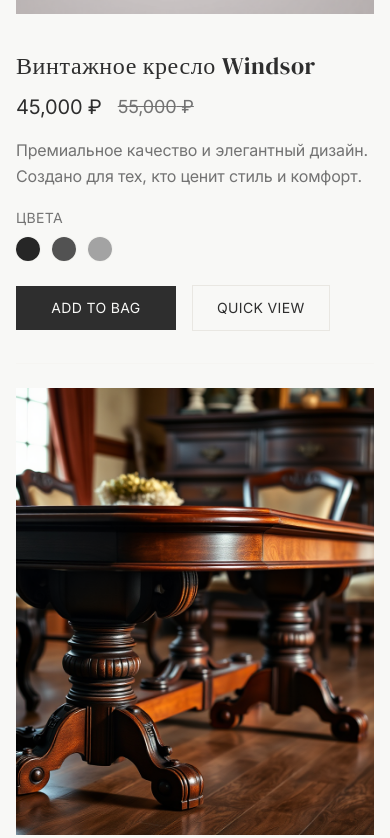
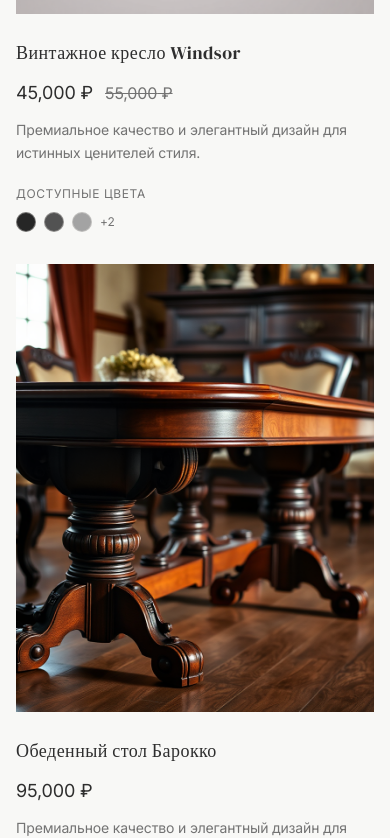
Before and after one commit to pr-poehali-dev/vintage-furniture-clone, a React (Vite) app: page / in a window 390 px wide. Shown: the part 1536-2374 px from the top of the page. Built offline with nearby package versions, Linux system fonts and the light colour scheme.

Commit message:
Фикс адаптивной сетки карточек

```diff
--- a/src/pages/Index.tsx
+++ b/src/pages/Index.tsx
@@ -1041,88 +1041,45 @@ function Index() {
             </div>
           </div>
 
-          <div className="space-y-6">
+          <div className="grid grid-cols-1 md:grid-cols-2 lg:grid-cols-3 gap-8">
             {filteredProducts.map((product) => (
               <div
                 key={product.id}
-                className="group cursor-pointer border-b border-border/20 pb-8 last:border-b-0 last:pb-0"
+                className="group cursor-pointer"
                 onClick={() => openProductDetails(product)}
               >
-                {/* Wide Card Layout */}
-                <div className="flex flex-col md:flex-row gap-8 items-start">
-
-                  {/* Image Container - Wide Format */}
-                  <div className="relative overflow-hidden w-full md:w-2/5 lg:w-1/3">
+                {/* Image Container - Larger Format */}
+                <div className="relative overflow-hidden">
                   <div className="relative">
                     <img
                       src={product.image}
                       alt={product.name}
-                        className="w-full aspect-[4/5] md:aspect-[3/4] object-cover transition-all duration-500 ease-out group-hover:brightness-95"
+                      className="w-full aspect-[4/5] object-cover transition-all duration-500 ease-out group-hover:brightness-95"
                     />
 
                     {/* Sale Badge */}
                     {product.originalPrice && (
-                        <div className="absolute top-4 left-4">
-                          <div className="bg-foreground text-background text-xs px-2.5 py-1 font-normal tracking-wide">
+                      <div className="absolute top-6 left-6">
+                        <div className="bg-foreground text-background text-sm px-3 py-1.5 font-normal tracking-wide">
                           SALE
                         </div>
                       </div>
                     )}
 
                     {/* Wishlist Button */}
-                      <div className="absolute top-4 right-4 opacity-0 group-hover:opacity-100 transition-opacity duration-300">
+                    <div className="absolute top-6 right-6 opacity-0 group-hover:opacity-100 transition-opacity duration-300">
                       <button
-                          className="w-10 h-10 bg-background/80 backdrop-blur-sm border border-border/20 rounded-full flex items-center justify-center hover:bg-background transition-colors"
+                        className="w-12 h-12 bg-background/80 backdrop-blur-sm border border-border/20 rounded-full flex items-center justify-center hover:bg-background transition-colors"
                         onClick={(e) => e.stopPropagation()}
                       >
-                          <Icon name="Heart" size={16} className="text-foreground" />
+                        <Icon name="Heart" size={18} className="text-foreground" />
                       </button>
                     </div>
 
-                      {/* Subtle overlay on hover */}
-                      <div className="absolute inset-0 bg-black/5 opacity-0 group-hover:opacity-100 transition-opacity duration-300"></div>
-                    </div>
-                  </div>
-
-                  {/* Product Info - Extended Layout */}
-                  <div className="flex-1 space-y-4">
-                    <div className="space-y-2">
-                      <h3 className="text-2xl font-light text-foreground tracking-wide leading-relaxed">
-                        {product.name}
-                      </h3>
-
-                      {/* Price */}
-                      <div className="flex items-center gap-4">
-                        <span className="text-xl font-normal text-foreground">
-                          {product.price.toLocaleString()} ₽
-                        </span>
-                        {product.originalPrice && (
-                          <span className="text-lg text-muted-foreground line-through">
-                            {product.originalPrice.toLocaleString()} ₽
-                          </span>
-                        )}
-                      </div>
-                    </div>
-
-                    {/* Product Description */}
-                    <p className="text-muted-foreground leading-relaxed max-w-2xl">
-                      Премиальное качество и элегантный дизайн. Создано для тех, кто ценит стиль и комфорт.
-                    </p>
-
-                    {/* Color Options */}
-                    <div className="space-y-2">
-                      <span className="text-sm text-muted-foreground tracking-wide">ЦВЕТА</span>
-                      <div className="flex items-center space-x-3">
-                        <div className="w-6 h-6 bg-neutral-800 rounded-full border-2 border-transparent ring-1 ring-border/30 hover:ring-foreground/30 transition-all cursor-pointer"></div>
-                        <div className="w-6 h-6 bg-neutral-600 rounded-full border-2 border-transparent ring-1 ring-border/30 hover:ring-foreground/30 transition-all cursor-pointer"></div>
-                        <div className="w-6 h-6 bg-neutral-400 rounded-full border-2 border-transparent ring-1 ring-border/30 hover:ring-foreground/30 transition-all cursor-pointer"></div>
-                      </div>
-                    </div>
-
-                    {/* Actions */}
-                    <div className="flex items-center gap-4 pt-2">
+                    {/* Quick Add - appears on hover */}
+                    <div className="absolute inset-x-6 bottom-6 opacity-0 group-hover:opacity-100 transition-all duration-300 transform translate-y-2 group-hover:translate-y-0">
                       <button
-                        className="px-8 py-3 bg-foreground text-background text-sm font-normal tracking-wide hover:bg-foreground/90 transition-colors min-w-[160px]"
+                        className="w-full h-14 bg-foreground text-background text-sm font-normal tracking-wide hover:bg-foreground/90 transition-colors"
                         onClick={(e) => {
                           e.stopPropagation();
                           addToCart(product);
@@ -1130,13 +1087,54 @@ function Index() {
                       >
                         ADD TO BAG
                       </button>
+                    </div>
 
+                    {/* Quick View Button */}
+                    <div className="absolute inset-x-6 bottom-20 opacity-0 group-hover:opacity-100 transition-all duration-300 transform translate-y-2 group-hover:translate-y-0">
                       <button
-                        className="px-6 py-3 border border-border text-foreground text-sm font-normal tracking-wide hover:bg-muted/50 transition-colors"
+                        className="w-full h-12 border border-background/60 text-background text-sm font-normal tracking-wide hover:bg-background/10 transition-colors backdrop-blur-sm"
                         onClick={(e) => e.stopPropagation()}
                       >
                         QUICK VIEW
                       </button>
+                    </div>
+
+                    {/* Subtle overlay on hover */}
+                    <div className="absolute inset-0 bg-black/10 opacity-0 group-hover:opacity-100 transition-opacity duration-300"></div>
+                  </div>
+                </div>
+
+                {/* Product Info - Enhanced */}
+                <div className="pt-6 space-y-3">
+                  <h3 className="text-lg font-light text-foreground tracking-wide leading-relaxed">
+                    {product.name}
+                  </h3>
+
+                  {/* Price */}
+                  <div className="flex items-center gap-3">
+                    <span className="text-lg font-normal text-foreground">
+                      {product.price.toLocaleString()} ₽
+                    </span>
+                    {product.originalPrice && (
+                      <span className="text-base text-muted-foreground line-through">
+                        {product.originalPrice.toLocaleString()} ₽
+                      </span>
+                    )}
+                  </div>
+
+                  {/* Product Description */}
+                  <p className="text-sm text-muted-foreground leading-relaxed">
+                    Премиальное качество и элегантный дизайн для истинных ценителей стиля.
+                  </p>
+
+                  {/* Color Options - Always visible but enhanced on hover */}
+                  <div className="space-y-2 pt-1">
+                    <span className="text-xs text-muted-foreground tracking-wider">ДОСТУПНЫЕ ЦВЕТА</span>
+                    <div className="flex items-center space-x-2">
+                      <div className="w-5 h-5 bg-neutral-800 rounded-full border border-border/40 hover:scale-110 transition-transform cursor-pointer"></div>
+                      <div className="w-5 h-5 bg-neutral-600 rounded-full border border-border/40 hover:scale-110 transition-transform cursor-pointer"></div>
+                      <div className="w-5 h-5 bg-neutral-400 rounded-full border border-border/40 hover:scale-110 transition-transform cursor-pointer"></div>
+                      <span className="text-xs text-muted-foreground ml-2">+2</span>
                     </div>
                   </div>
                 </div>
```
Lines whose indentation alone changed are shown as unchanged.
